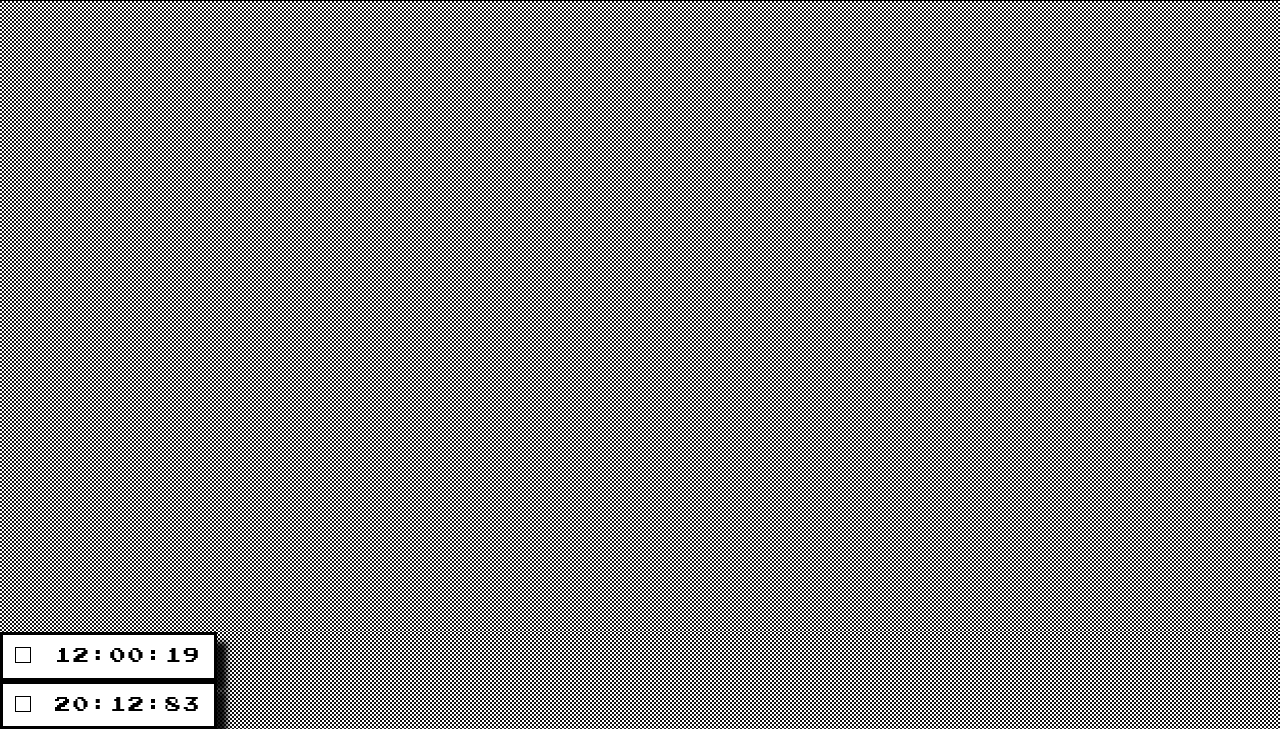
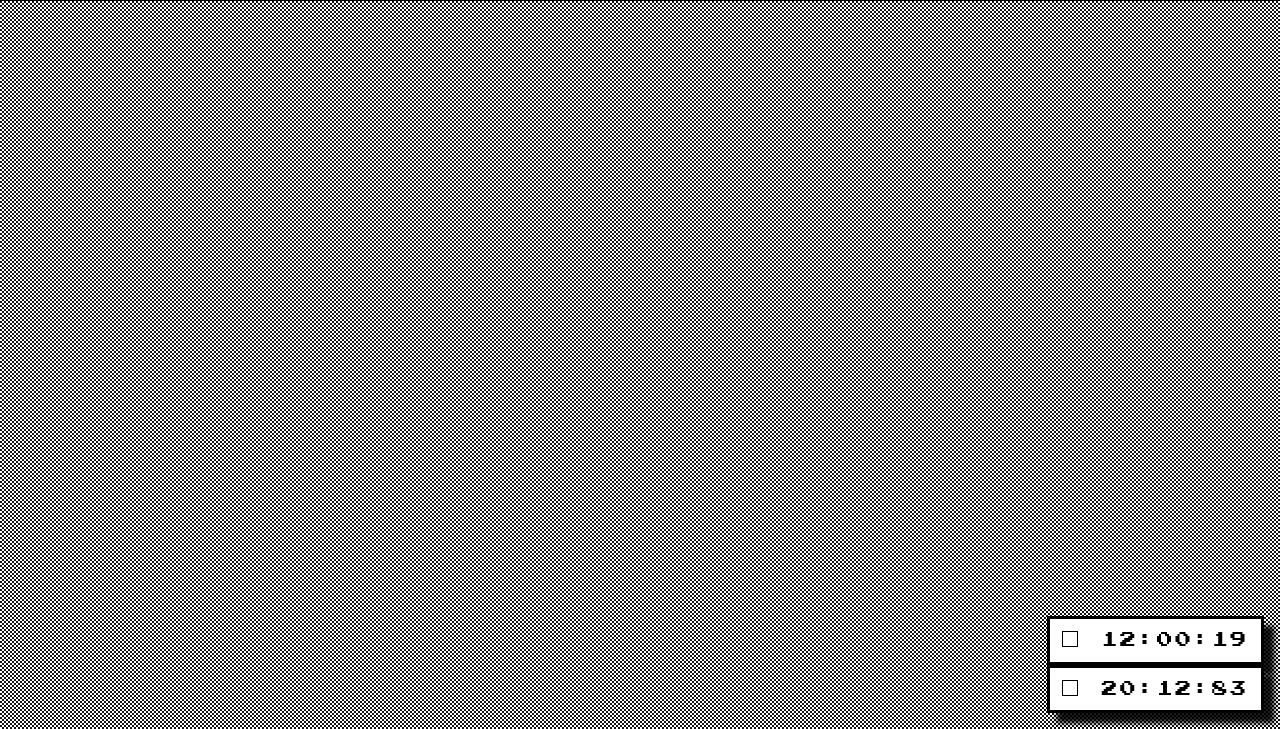
Before and after one commit to staceyjf/FakeOS, a website: page index.html in a window 1280 px wide. Shown: the part 71-800 px from the top of the page. Drawn offline with Linux system fonts and the light colour scheme.

Commit message:
clock and date now elements of desktop insted of footer

```diff
--- a/index.html
+++ b/index.html
@@ -25,9 +25,7 @@
       </div>
     </header>
 
-    <main class="desktop"></main>
-
-    <footer>
+    <main class="desktop">
       <div class="clock__container">
         <div class="clock__wrapper">
           <!-- TO DO: amend this so it closes the clock -->
@@ -51,6 +49,6 @@
           <div class="clock__display">20:12:83</div>
         </div>
       </div>
-    </footer>
+    </main>
   </body>
 </html>
--- a/scss/_components/clock.scss
+++ b/scss/_components/clock.scss
@@ -2,13 +2,11 @@
 @use "../_partials/helpers";
 @use "../_partials/brand-variables" as bv;
 
-footer {
-  @extend %macOS-wallpaper;
-  position: relative;
-}
-
 .clock {
   &__container {
+    position: absolute; // in relation to desktop
+    right: 1em;
+    bottom: 1em;
     display: flex;
     flex-direction: column;
     width: min-content;
--- a/scss/_components/desktop.scss
+++ b/scss/_components/desktop.scss
@@ -8,4 +8,5 @@
   overflow-x: hidden;
   position: relative; //check if i need this
   @extend %macOS-wallpaper;
+  position: relative;
 }
```
Also changed, not shown: scss/style.css, 1 other file.
